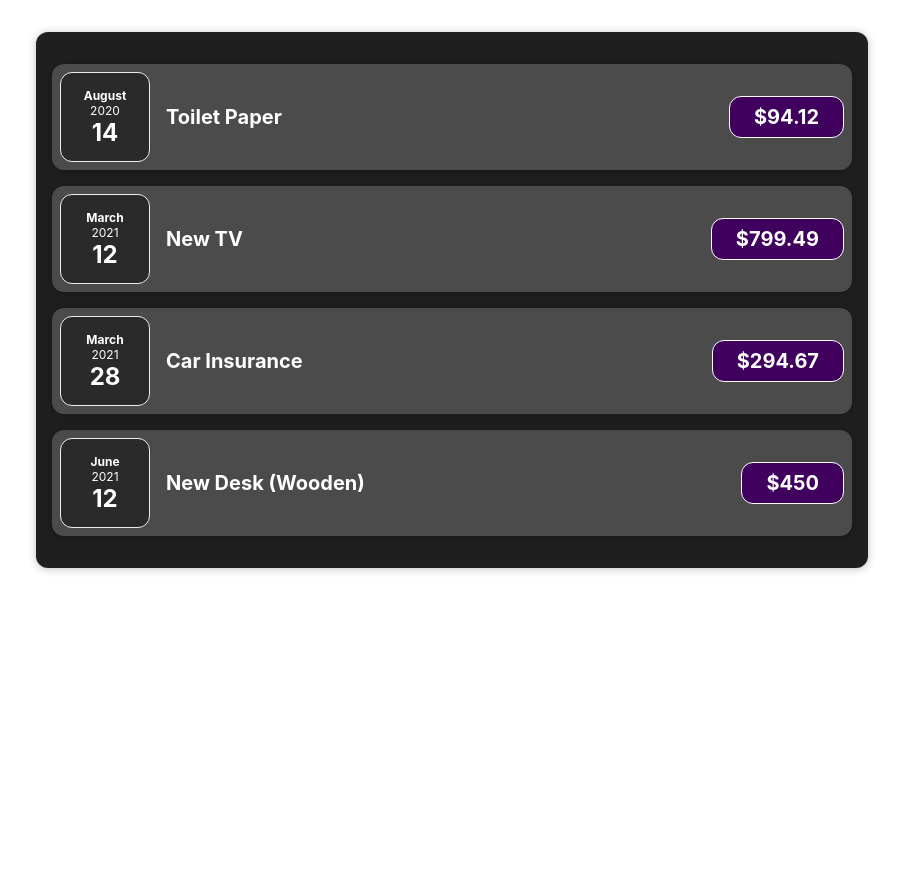
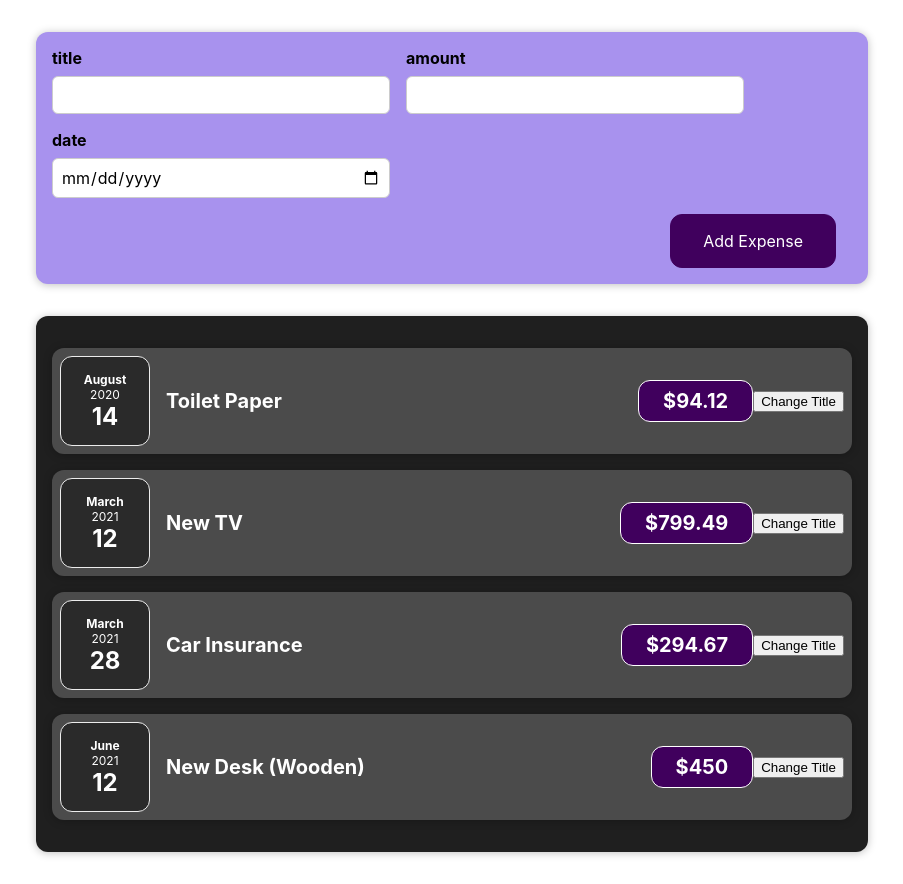
Before and after one commit to kaushalluffa/budget_calc_project, a React (Create React App) app: page / in a window 1280 px wide. Shown: the whole page, without its empty margins (188-1091 px from the left). Before the commit the page ends 800 px from the top, so only its background shows below. Built offline with nearby package versions, Linux system fonts and the light colour scheme.

Commit message:
added hooks and forms

```diff
--- a/src/App.js
+++ b/src/App.js
@@ -1,5 +1,6 @@
 import ExpenseItem from './components/Expenses/ExpenseItem'
 import Expenses from './components/Expenses/Expenses';
+import NewExpense from './components/NewExpense/NewExpense';
 
 function App() {
 
@@ -29,6 +30,7 @@ function App() {
 
   return (
     <div className="App">
+      <NewExpense />
       <Expenses items={expenses} />
 
     </div>
--- a/src/components/Expenses/ExpenseItem.jsx
+++ b/src/components/Expenses/ExpenseItem.jsx
@@ -1,19 +1,25 @@
-import React from 'react'
+import React, {useState} from 'react'
 import './expenseitem.css'
 import ExpenseDate from './ExpenseDate'
 import Card from '../UI/Card'
 
 function ExpenseItem(props) {
 
+    const [title, setTitle] = useState(props.title)
 
+
+    const clickHandler = () => {
+        setTitle('Updated')
+    }
 
   return (
       <Card className="expense-item" >
           <ExpenseDate date={props.date} />
           <div className="expense-item__description">
-              <h2>{props.title}</h2>
+              <h2>{title}</h2>
               <div className="expense-item__price">${props.amount}</div>
           </div>
+          <button onClick={clickHandler}>Change Title</button>
       </Card>
   )
 }
--- /dev/null
+++ b/src/components/NewExpense/ExpenseForm.jsx
@@ -0,0 +1,45 @@
+import React, {useState} from 'react'
+import './expenseform.css'
+
+const ExpenseForm = () => {
+
+    const [enteredTitle, setEnteredTitle] = useState('')
+    const [enteredAmount, setEnteredAmount] = useState('')
+    const [enteredDate, setEnteredDate] = useState('')
+
+    const titleChangeHandler = (e) => {
+       setEnteredTitle(e.target.value)
+    }
+    const amountChangeHandler = (e) => {
+       setEnteredAmount(e.target.value)
+    }
+    const dateChangeHandler = (e) => {
+       setEnteredDate(e.target.value)
+
+
+    }
+
+  return (
+    <form>
+        <div className="new-expense__controls">
+            <div className="new-expense__control">
+                <label>title</label>
+                <input type="text" onChange={titleChangeHandler} />
+            </div>
+            <div className="new-expense__control">
+                <label>amount</label>
+                <input type="number" min="0.01" step="0.1" onChange={amountChangeHandler} />
+            </div>
+            <div className="new-expense__control">
+                <label>date</label>
+                <input type="date" min="2019-01-01" max="2022-12-31" onChange={dateChangeHandler} />
+            </div>
+        </div>
+        <div className="new-expense__actions">
+            <button type='submit'> Add Expense</button>
+        </div>
+    </form>
+  )
+}
+
+export default ExpenseForm
--- /dev/null
+++ b/src/components/NewExpense/NewExpense.jsx
@@ -0,0 +1,13 @@
+import React from 'react'
+import ExpenseForm from './ExpenseForm'
+import './newexpense.css'
+
+const NewExpense = () => {
+  return (
+    <div className="new-expense">
+        <ExpenseForm />
+    </div>
+  )
+}
+
+export default NewExpense
--- /dev/null
+++ b/src/components/NewExpense/expenseform.css
@@ -0,0 +1,26 @@
+.new-expense__controls {
+    display: flex;
+    flex-wrap: wrap;
+    gap: 1rem;
+    margin-bottom: 1rem;
+    text-align: left;
+  }
+
+  .new-expense__control label {
+    font-weight: bold;
+    margin-bottom: 0.5rem;
+    display: block;
+  }
+
+  .new-expense__control input {
+    font: inherit;
+    padding: 0.5rem;
+    border-radius: 6px;
+    border: 1px solid #ccc;
+    width: 20rem;
+    max-width: 100%;
+  }
+
+  .new-expense__actions {
+    text-align: right;
+  }
--- /dev/null
+++ b/src/components/NewExpense/newexpense.css
@@ -0,0 +1,38 @@
+.new-expense {
+    background-color: #a892ee;
+    padding: 1rem;
+    margin: 2rem auto;
+    width: 50rem;
+    max-width: 95%;
+    border-radius: 12px;
+    text-align: center;
+    box-shadow: 0 1px 8px rgba(0, 0, 0, 0.25);
+  }
+
+  .new-expense button {
+    font: inherit;
+    cursor: pointer;
+    padding: 1rem 2rem;
+    border: 1px solid #40005d;
+    background-color: #40005d;
+    color: white;
+    border-radius: 12px;
+    margin-right: 1rem;
+  }
+
+  .new-expense button:hover,
+  .new-expense button:active {
+    background-color: #510674;
+    border-color: #510674;
+  }
+
+  .new-expense button.alternative {
+    color: #220131;
+    border-color: transparent;
+    background-color: transparent;
+  }
+
+  .new-expense button.alternative:hover,
+  .new-expense button.alternative:active {
+    background-color: #ddb3f8;
+  }
```
